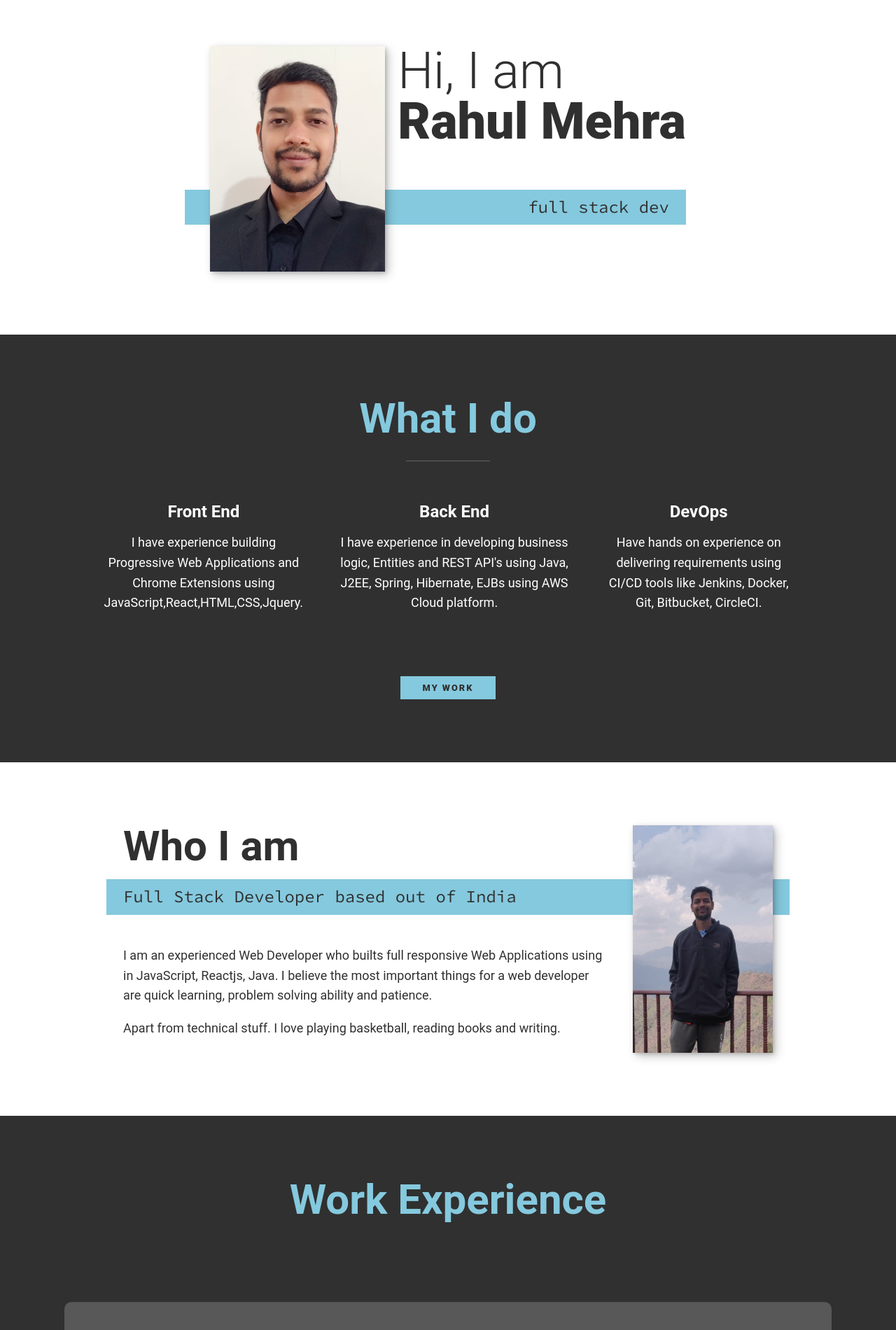
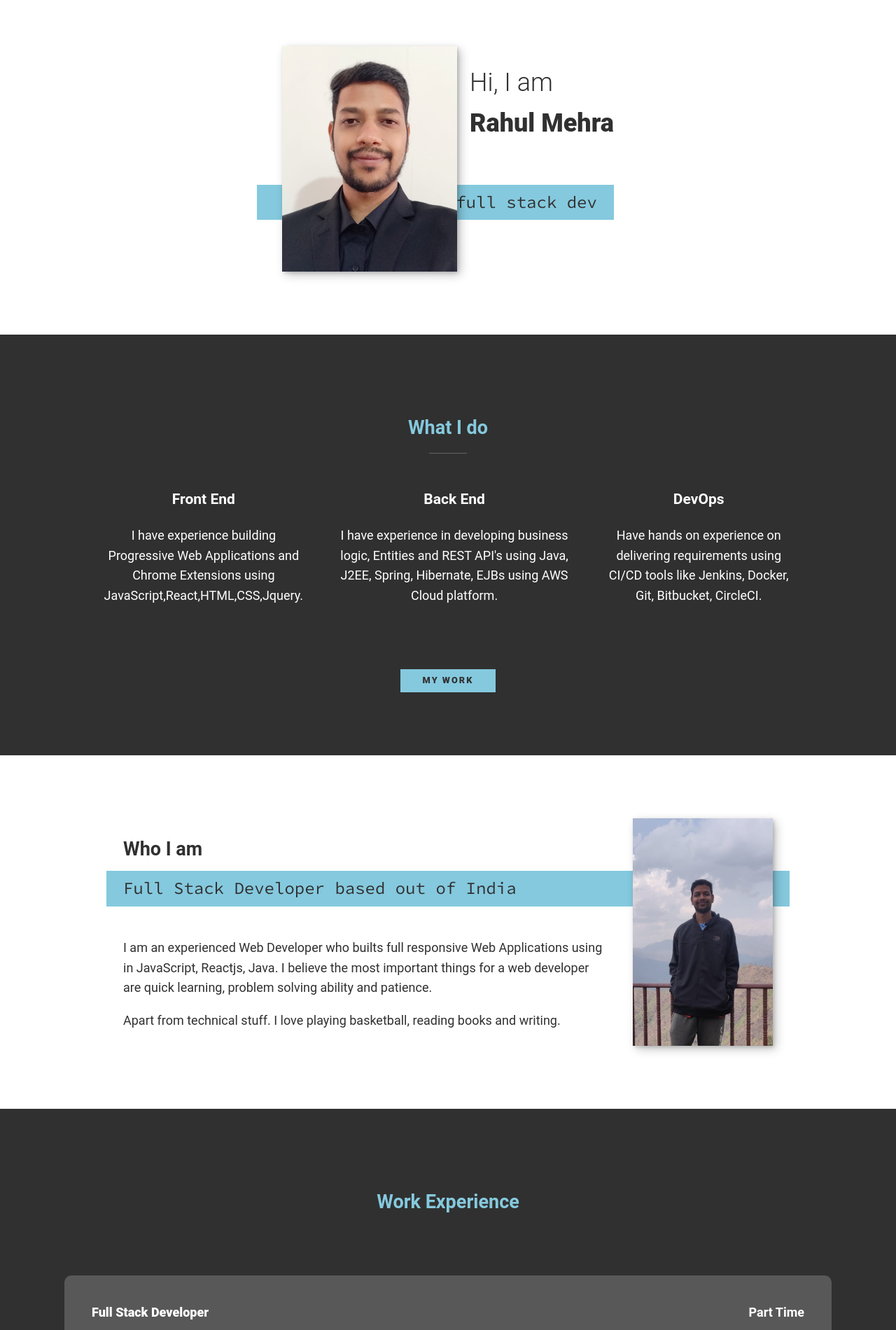
Before and after one commit to rahulm2/rahulm2.github.io, a React (Create React App) app: page / in a window 1280 px wide. Shown: the part 60-1960 px from the top of the page at 70% size. Built offline with nearby package versions, Linux system fonts and the light colour scheme.

Commit message:
added sass

```diff
--- a/package.json
+++ b/package.json
@@ -7,6 +7,7 @@
     "@testing-library/jest-dom": "^5.12.0",
     "@testing-library/react": "^11.2.7",
     "@testing-library/user-event": "^12.8.3",
+    "node-sass": "^6.0.0",
     "react": "^17.0.2",
     "react-dom": "^17.0.2",
     "react-scripts": "4.0.3",
--- /dev/null
+++ b/src/assets/sass/basic/root.scss
@@ -0,0 +1,83 @@
+*,
+*::before,
+*::after {
+  box-sizing: border-box;
+}
+
+/* Custom Properties, update these for your own design */
+
+:root {
+  --fs-h1: 3rem;
+  --fs-h2: 2.25rem;
+  --fs-h3: 1.25rem;
+  --fs-body: 1rem;
+}
+
+@media (min-width: 800px) {
+  :root {
+    --fs-h1: 4.5rem;
+    --fs-h2: 3.75rem;
+    --fs-h3: 1.5rem;
+    --fs-h4: 1.2rem;
+    --fs-body: 1.125rem;
+  }
+}
+
+/* General styles */
+html {
+  scroll-behavior: smooth;
+}
+
+body {
+  background: $clr-light;
+  color: $clr-dark;
+  margin: 0;
+  font-family: $ff-primary;
+  font-size: var(--fs-body);
+  line-height: 1.6;
+}
+
+section {
+  padding: 5em 2em;
+}
+
+img {
+  display: block;
+  max-width: 100%;
+}
+
+strong {
+  font-weight: $fw-bold;
+}
+
+:focus {
+  outline: 3px solid $clr-accent;
+  outline-offset: 3px;
+}
+
+.btn {
+  display: inline-block;
+  padding: 0.5em 2.5em;
+  background: $clr-accent;
+  color: $clr-dark;
+  text-decoration: none;
+  cursor: pointer;
+  font-size: 0.8rem;
+  text-transform: uppercase;
+  letter-spacing: 2px;
+  font-weight: $fw-bold;
+  transition: transform 200ms ease-in-out;
+}
+
+.btn:hover {
+  transform: scale(1.1);
+}
+
+.section__title {
+  margin-bottom: 0.25em;
+}
+
+.section__subtitle {
+  margin: 0;
+  font-size: var(--fs-h3);
+}
--- /dev/null
+++ b/src/assets/sass/helpers/_variables.scss
@@ -0,0 +1,13 @@
+$ff-primary: "Source Sans Pro", sans-serif;
+
+$ff-secondary: "Source Code Pro", monospace;
+
+$fw-reg: 300;
+$fw-bold: 900;
+
+$clr-light: #fff;
+$clr-dark: #303030;
+$clr-accent: #85c9de;
+
+$bs: 0.25em 0.25em 0.75em rgba(0, 0, 0, 0.25),
+  0.125em 0.125em 0.25em rgba(0, 0, 0, 0.15);
--- /dev/null
+++ b/src/assets/sass/layout/_footer.scss
@@ -0,0 +1,43 @@
+/* footer */
+
+footer {
+  background: #111;
+  color: $clr-accent;
+  text-align: center;
+  padding: 2.5em 0;
+  font-size: var(--fs-h3);
+}
+
+footer a {
+  color: inherit;
+  text-decoration: none;
+}
+
+.footer__link {
+  font-weight: $fw-bold;
+}
+
+.footer__link:hover,
+.social-list__link:hover {
+  opacity: 0.7;
+}
+
+.footer__link:hover {
+  text-decoration: underline;
+}
+
+.social-list {
+  list-style: none;
+  display: flex;
+  justify-content: center;
+  margin: 2em 0 0;
+  padding: 0;
+}
+
+.social-list__item {
+  margin: 0 0.5em;
+}
+
+.social-list__link {
+  padding: 0.5em;
+}
--- /dev/null
+++ b/src/assets/sass/layout/_header.scss
@@ -0,0 +1,112 @@
+/* header */
+
+header {
+  display: flex;
+  justify-content: space-between;
+  padding: 1em;
+}
+
+header a {
+  color: $clr-accent;
+  text-decoration: none;
+}
+
+.logo {
+  max-width: 100px;
+}
+
+.nav {
+  position: fixed;
+  background: $clr-dark;
+  color: $clr-light;
+  top: 0;
+  bottom: 0;
+  left: 0;
+  right: 0;
+  z-index: 100;
+  transform: translateX(100%);
+  transition: transform 250ms cubic-bezier(0.5, 0, 0.5, 1);
+}
+
+.nav__list {
+  list-style: none;
+  display: flex;
+  height: 100%;
+  flex-direction: column;
+  justify-content: space-evenly;
+  align-items: center;
+  margin: 0;
+  padding: 0;
+}
+
+.nav__link {
+  color: inherit;
+  font-weight: $fw-bold;
+  font-size: var(--fs-h2);
+  text-decoration: none;
+}
+
+.nav__link:hover {
+  color: $clr-accent;
+}
+
+.nav-toggle {
+  padding: 0.5em;
+  background: transparent;
+  border: 0;
+  cursor: pointer;
+  position: absolute;
+  right: 1em;
+  top: 1em;
+  z-index: 1000;
+}
+
+.nav-open .nav {
+  transform: translateX(100%);
+}
+
+.nav-open .nav-toggle {
+  position: fixed;
+}
+
+.nav-open .hamburger {
+  transform: rotate(0.625turn);
+}
+
+.nav-open .hamburger::before {
+  transform: rotate(90deg) translateX(-6px);
+}
+
+.nav-open .hamburger::after {
+  opacity: 0;
+}
+
+.hamburger {
+  display: block;
+  position: relative;
+}
+
+.hamburger,
+.hamburger::before,
+.hamburger::after {
+  background: $clr-accent;
+  width: 2em;
+  height: 3px;
+  border-radius: 1em;
+  transition: transform 250ms ease-in-out;
+}
+
+.hamburger::before,
+.hamburger::after {
+  content: "";
+  position: absolute;
+  left: 0;
+  right: 0;
+}
+
+.hamburger::before {
+  top: 6px;
+}
+.hamburger::after {
+  bottom: 6px;
+}
--- /dev/null
+++ b/src/assets/sass/layout/_section-about.scss
@@ -0,0 +1,53 @@
+.about {
+  max-width: 1000px;
+  margin: 0 auto;
+}
+
+.about-me__img {
+  box-shadow: $bs;
+}
+.about-me__para {
+  margin-bottom: 1em;
+}
+
+.section__subtitle--intro,
+.section__subtitle--about {
+  background: $clr-accent;
+  padding: 0.25em 1em;
+  font-family: $ff-secondary;
+  margin-bottom: 1em;
+
+  height: fit-content;
+}
+
+@media (min-width: 600px) {
+  .about {
+    display: grid;
+    grid-template-columns: 1fr 200px;
+    grid-template-areas:
+      "title img"
+      "subtitle img"
+      "text img";
+    grid-column-gap: 2em;
+  }
+
+  .section__title--about {
+    grid-area: title;
+  }
+
+  .section__subtitle--about {
+    grid-column: 1 / -1;
+    grid-row: 2;
+    position: relative;
+    left: -1em;
+    width: calc(100% + 2em);
+    padding-left: 1em;
+    padding-right: calc(200px + 4em);
+  }
+
+  .about-me__img {
+    grid-area: img;
+    position: relative;
+    z-index: 2;
+  }
+}
--- /dev/null
+++ b/src/assets/sass/layout/_section-intro.scss
@@ -0,0 +1,60 @@
+.section__title--intro {
+  font-weight: $fw-reg;
+}
+
+.section__title--intro strong {
+  display: block;
+}
+
+.section__subtitle--intro,
+.section__subtitle--about {
+  background: $clr-accent;
+  padding: 0.25em 1em;
+  font-family: $ff-secondary;
+  margin-bottom: 1em;
+
+  height: fit-content;
+}
+.intro {
+  position: relative;
+  display: flex;
+  flex-direction: column;
+}
+
+.intro__img {
+  box-shadow: $bs;
+}
+
+.section__subtitle--intro {
+  display: inline-block;
+}
+
+@media (min-width: 600px) {
+  .intro {
+    display: grid;
+    width: min-content;
+    margin: 0 auto;
+    grid-column-gap: 1em;
+    grid-template-areas:
+      "img title"
+      "img subtitle";
+    grid-template-columns: min-content max-content;
+  }
+
+  .intro__img {
+    grid-area: img;
+    min-width: 250px;
+    position: relative;
+    z-index: 2;
+  }
+
+  .section__subtitle--intro {
+    align-self: start;
+    grid-column: -1 / 1;
+    grid-row: 2;
+    text-align: right;
+    position: relative;
+    left: -1.5em;
+    width: calc(100% + 1.5em);
+  }
+}
--- /dev/null
+++ b/src/assets/sass/layout/_section-services.scss
@@ -0,0 +1,44 @@
+/* My services section */
+.my-services {
+  background-color: $clr-dark;
+  background-size: cover;
+  /* background-blend-mode: multiply; */
+  color: $clr-light;
+  text-align: center;
+}
+
+.section__title--services {
+  color: $clr-accent;
+  position: relative;
+}
+
+.section__title--services::after {
+  content: "";
+  display: block;
+  width: 2em;
+  height: 1px;
+  margin: 0.5em auto 1em;
+  background: $clr-light;
+  opacity: 0.25;
+}
+
+.services {
+  margin-bottom: 4em;
+}
+
+.service {
+  margin: 0 auto;
+}
+
+@media (min-width: 600px) {
+  .services {
+    display: flex;
+    max-width: 1000px;
+    margin-left: auto;
+    margin-right: auto;
+  }
+
+  .service + .service {
+    margin-left: 2em;
+  }
+}
--- /dev/null
+++ b/src/assets/sass/layout/_section-work.scss
@@ -0,0 +1,95 @@
+.section__title--work {
+  margin-bottom: 1em;
+}
+
+.section__subtitle--work {
+  color: $clr-accent;
+  font-weight: $fw-bold;
+  margin-bottom: 2em;
+}
+
+/* My Work */
+.my-work {
+  background-color: $clr-dark;
+  color: $clr-light;
+  text-align: center;
+}
+
+.section__title--work {
+  color: $clr-accent;
+}
+
+.portfolio__item {
+  overflow: hidden;
+  background: #585858;
+  margin-bottom: 2rem;
+  border-radius: 5px;
+}
+
+.portfolio__img {
+  transition: transform 750ms cubic-bezier(0.5, 0, 0.5, 1), opacity 250ms linear;
+}
+
+.portfolio__item {
+  text-align: left;
+}
+
+.portfolio__item:focus {
+  position: relative;
+  z-index: 2;
+}
+
+.portfolio__item p {
+  margin: 0 0.5em;
+}
+
+.portfolio__img:hover,
+.portfolio__item:focus .portfolio__img {
+  transform: scale(1.2);
+  opacity: 0.5;
+}
+
+.portfolio__item-list {
+  list-style-type: none;
+  padding: 0.5em;
+}
+
+.portfolio__item-list li {
+  margin-bottom: 1rem;
+}
+
+.portfolio__item-heading h4 {
+  margin: 0.5em;
+}
+
+@media (min-width: 600px) {
+  .portfolio {
+    padding: 2em;
+  }
+
+  .portfolio__item {
+    margin: 20px;
+    padding: 30px 30px 0;
+    border-radius: 10px;
+  }
+
+  .portfolio__item p {
+    text-align: left;
+  }
+
+  .portfolio__item-heading {
+    display: flex;
+    justify-content: space-between;
+    margin-bottom: 0.5rem;
+  }
+  .portfolio__item-subheading {
+    display: flex;
+    justify-content: space-between;
+    margin-bottom: 0.5rem;
+  }
+  .portfolio__item-list {
+    text-align: left;
+    list-style-type: disc;
+    padding-left: 1.5em;
+  }
+}
--- /dev/null
+++ b/src/assets/sass/main.scss
@@ -0,0 +1,8 @@
+@import "./helpers/variables";
+@import "./basic/root.scss";
+@import "./layout/header";
+@import "./layout/section-intro";
+@import "./layout/section-services";
+@import "./layout/section-about";
+@import "./layout/section-work";
+@import "./layout/footer";
--- a/src/index.js
+++ b/src/index.js
@@ -2,7 +2,7 @@ import React from "react";
 import ReactDOM from "react-dom";
 import App from "./App";
 import reportWebVitals from "./reportWebVitals";
-import "./index.css";
+import "./assets/sass/main.scss";
 
 ReactDOM.render(
   <React.StrictMode>
```
Also changed, not shown: 1 other file (tests, documents, lock files or other folders).
